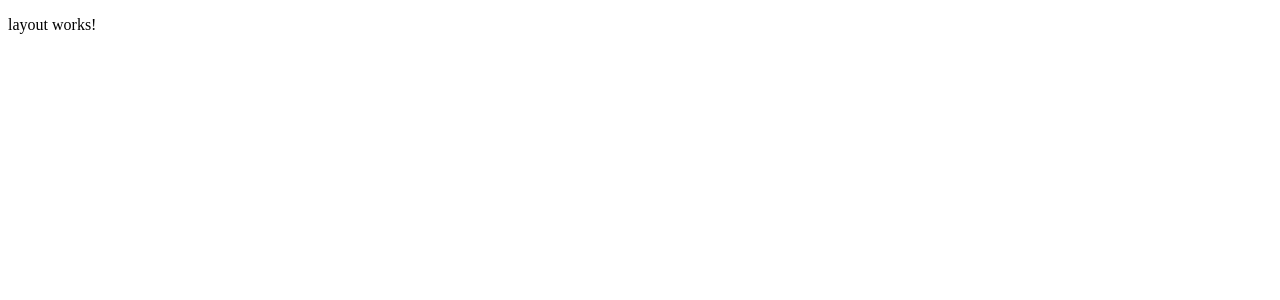
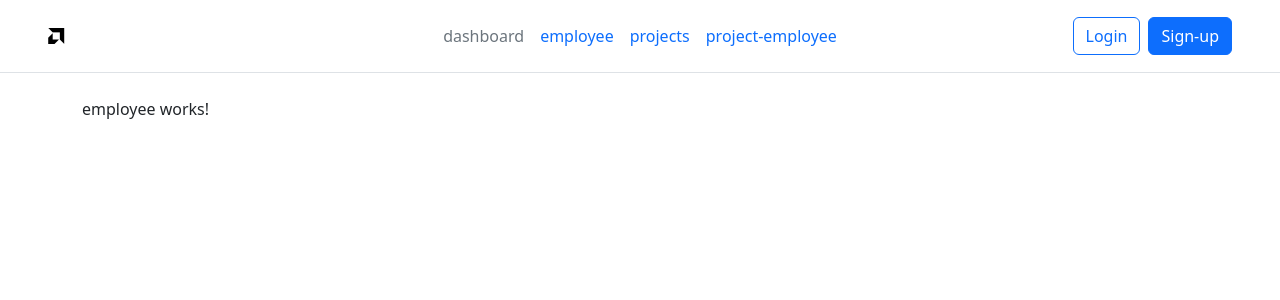
Before and after one commit to amit97911/angular-employee-management, an Angular app: page /employee in a window 1280 px wide. Shown: the top 300 px of the page. Built offline with nearby package versions, Linux system fonts and the light colour scheme.

Commit message:
created routing

```diff
--- a/package.json
+++ b/package.json
@@ -22,6 +22,7 @@
     "@angular/router": "^18.2.0",
     "@angular/ssr": "^18.2.11",
     "bootstrap": "^5.3.3",
+    "bootstrap-icons": "^1.11.3",
     "express": "^4.18.2",
     "font-awesome": "^4.7.0",
     "rxjs": "~7.8.0",
--- a/src/app/app.component.ts
+++ b/src/app/app.component.ts
@@ -1,14 +1,14 @@
 import { Component } from '@angular/core';
-import { FormsModule } from '@angular/forms';
-import { RouterOutlet } from '@angular/router';
+import { RouterModule, RouterOutlet } from '@angular/router';
 
 @Component({
   selector: 'app-root',
   standalone: true,
-  imports: [RouterOutlet],
+  imports: [RouterOutlet, RouterModule],
   templateUrl: './app.component.html',
   styleUrl: './app.component.css'
 })
+
 export class AppComponent {
   title = 'employee-management';
 }
--- a/src/app/pages/layout/layout.component.html
+++ b/src/app/pages/layout/layout.component.html
@@ -1 +1,24 @@
-<p>layout works!</p>
+<header
+    class="px-5 d-flex flex-wrap align-items-center justify-content-center justify-content-md-between py-3 mb-4 border-bottom">
+    <div class="col-md-3 mb-2 mb-md-0">
+
+        <a href="/" class="d-inline-flex link-body-emphasis text-decoration-none">
+            <i class="bi bi-amd"></i>
+        </a>
+    </div>
+
+    <ul class="nav col-12 col-md-auto mb-2 justify-content-center mb-md-0">
+        <li><a [routerLink]="['dashboard']" class="nav-link px-2 link-secondary">dashboard</a></li>
+        <li><a [routerLink]="['employee']" class="nav-link px-2">employee</a></li>
+        <li><a [routerLink]="['projects']" class="nav-link px-2">projects</a></li>
+        <li><a [routerLink]="['project-employee']" class="nav-link px-2">project-employee</a></li>
+    </ul>
+
+    <div class="col-md-3 text-end">
+        <button type="button" class="btn btn-outline-primary me-2">Login</button>
+        <button type="button" class="btn btn-primary">Sign-up</button>
+    </div>
+</header>
+<div class="container">
+    <router-outlet></router-outlet>
+</div>
--- a/src/app/pages/layout/layout.component.ts
+++ b/src/app/pages/layout/layout.component.ts
@@ -1,12 +1,14 @@
 import { Component } from '@angular/core';
+import { RouterModule, RouterOutlet } from '@angular/router';
 
 @Component({
   selector: 'app-layout',
   standalone: true,
-  imports: [],
+  imports: [RouterOutlet, RouterModule],
   templateUrl: './layout.component.html',
   styleUrl: './layout.component.css'
 })
+
 export class LayoutComponent {
 
 }
--- a/src/styles.css
+++ b/src/styles.css
@@ -1 +1,2 @@
-/* You can add global styles to this file, and also import other style files */
+@import url('bootstrap');
+@import url('bootstrap-icons');
```
Also changed, not shown: 1 other file (tests, documents, lock files or other folders).
